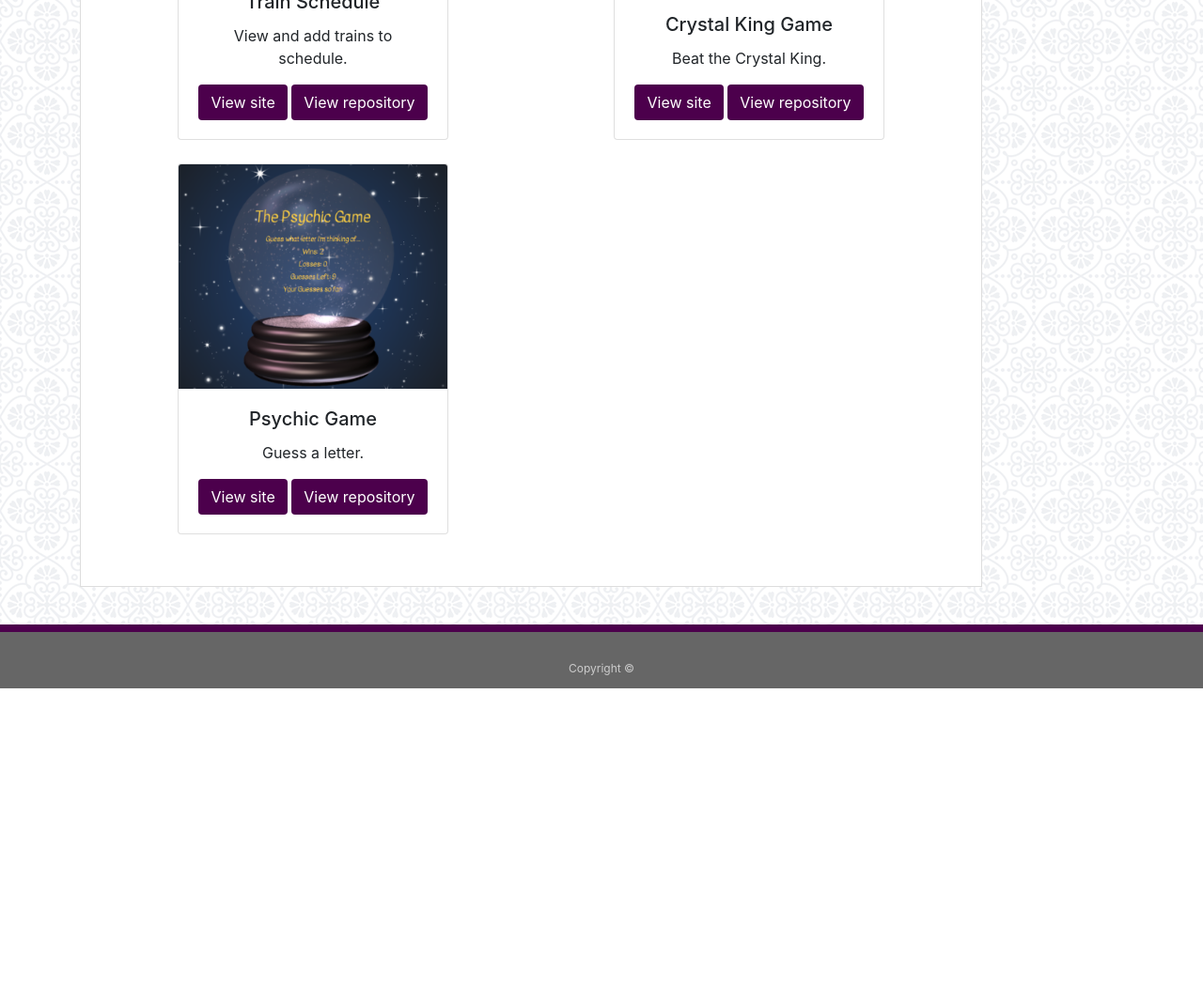
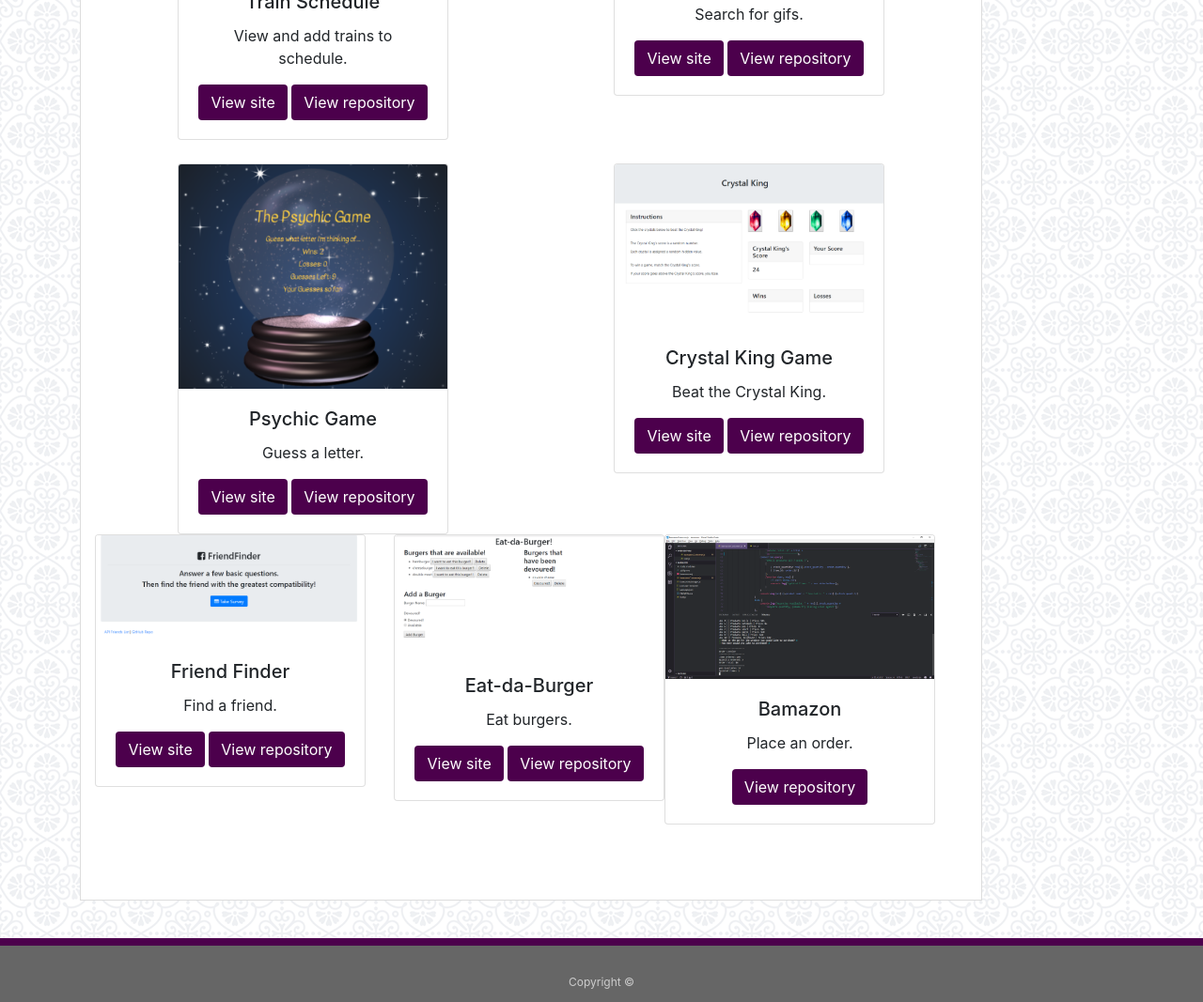
Before and after one commit to JocelynTse/Portfolio, a plain HTML site: page portfolio.html in a window 1280 px wide. Shown: the part 806-1873 px from the top of the page at 94% size. Before the commit the page ends 1539 px from the top, so only its background shows below. Drawn offline with nearby package versions, Linux system fonts and the light colour scheme.

Commit message:
updated portfolio page

```diff
--- a/portfolio.html
+++ b/portfolio.html
@@ -46,15 +46,14 @@
           <div class="card" style="width: 18rem;">
             <img class="card-img-top" src="../Portfolio/assets/images/FruitGifs.png" alt="Card image cap">
             <div class="card-body">
-              <h5 class="card-title">Fruit Gif Search</h5>
-              <p class="card-text">Search for gifs.</p>
-              <a href="https://jocelyntse.github.io/Giftastic/" class="btn">View site</a>
-              <a href="https://github.com/JocelynTse/Giftastic.git" class="btn">View repository</a>
+              <h5 class="card-title">Wishlist</h5>
+              <p class="card-text">Create and subscribe to wishlists.</p>
+              <a href="https://pacific-woodland-18236.herokuapp.com/" class="btn">View site</a>
+              <a href="https://github.com/JocelynTse/project-2-group-4.git" class="btn">View repository</a>
             </div>
           </div>
         </div>
       </div>
-
 
       <div class="row">
         <div class="col-lg-6" align="center">
@@ -70,15 +69,15 @@
         </div>
 
         <div class="col-lg-6" align="center">
-            <div class="card" style="width: 18rem;">
-                <img class="card-img-top" src="../Portfolio/assets/images/CrystalKing.png" alt="Card image cap">
-                <div class="card-body">
-                  <h5 class="card-title">Crystal King Game</h5>
-                  <p class="card-text">Beat the Crystal King.</p>
-                  <a href="https://jocelyntse.github.io/unit-4-game/" class="btn">View site</a>
-                  <a href="https://github.com/JocelynTse/unit-4-game.git" class="btn">View repository</a>
-                </div>
-              </div>
+          <div class="card" style="width: 18rem;">
+            <img class="card-img-top" src="../Portfolio/assets/images/FruitGifs.png" alt="Card image cap">
+            <div class="card-body">
+              <h5 class="card-title">Fruit Gif Search</h5>
+              <p class="card-text">Search for gifs.</p>
+              <a href="https://jocelyntse.github.io/Giftastic/" class="btn">View site</a>
+              <a href="https://github.com/JocelynTse/Giftastic.git" class="btn">View repository</a>
+            </div>
+          </div>
         </div>
       </div>
 
@@ -91,6 +90,57 @@
               <p class="card-text">Guess a letter.</p>
               <a href="https://jocelyntse.github.io/Psychic-Game/" class="btn">View site</a>
               <a href="https://github.com/JocelynTse/Psychic-Game.git" class="btn">View repository</a>
+            </div>
+          </div>
+        </div>
+
+        <div class="col-lg-6" align="center">
+          <div class="card" style="width: 18rem;">
+              <img class="card-img-top" src="../Portfolio/assets/images/CrystalKing.png" alt="Card image cap">
+              <div class="card-body">
+                <h5 class="card-title">Crystal King Game</h5>
+                <p class="card-text">Beat the Crystal King.</p>
+                <a href="https://jocelyntse.github.io/unit-4-game/" class="btn">View site</a>
+                <a href="https://github.com/JocelynTse/unit-4-game.git" class="btn">View repository</a>
+              </div>
+            </div>
+      </div>
+
+
+      <div class="row">
+        <div class="col-lg-6" align="center">
+          <div class="card" style="width: 18rem;">
+            <img class="card-img-top" src="../Portfolio/assets/images/friendFinder.png" alt="Card image cap">
+            <div class="card-body">
+              <h5 class="card-title">Friend Finder</h5>
+              <p class="card-text">Find a friend.</p>
+              <a href="https://lit-shelf-55002.herokuapp.com/" class="btn">View site</a>
+              <a href="https://github.com/JocelynTse/friendfinder.git" class="btn">View repository</a>
+            </div>
+          </div>
+        </div>
+
+        <div class="col-lg-6" align="center">
+          <div class="card" style="width: 18rem;">
+              <img class="card-img-top" src="../Portfolio/assets/images/burger.png" alt="Card image cap">
+              <div class="card-body">
+              <h5 class="card-title">Eat-da-Burger</h5>
+              <p class="card-text">Eat burgers.</p>
+              <a href="https://pure-stream-97552.herokuapp.com/" class="btn">View site</a>
+              <a href="https://github.com/JocelynTse/burger.git" class="btn">View repository</a>
+            </div>
+          </div>
+        </div>
+      </div>
+
+      <div class="row">
+        <div class="col-lg-6" align="center">
+          <div class="card" style="width: 18rem;">
+            <img class="card-img-top" src="../Portfolio/assets/images/orderInvoice.png" alt="Card image cap">
+            <div class="card-body">
+              <h5 class="card-title">Bamazon</h5>
+              <p class="card-text">Place an order.</p>
+              <a href="https://github.com/JocelynTse/bamazon.git" class="btn">View repository</a>
             </div>
           </div>
         </div>
```
Also changed, not shown: contact.html (+2 -2 lines), index.html (+1 -1 lines), assets/images/burger.png (added), assets/images/friendFinder.png (added), assets/images/orderInvoice.png (added).
